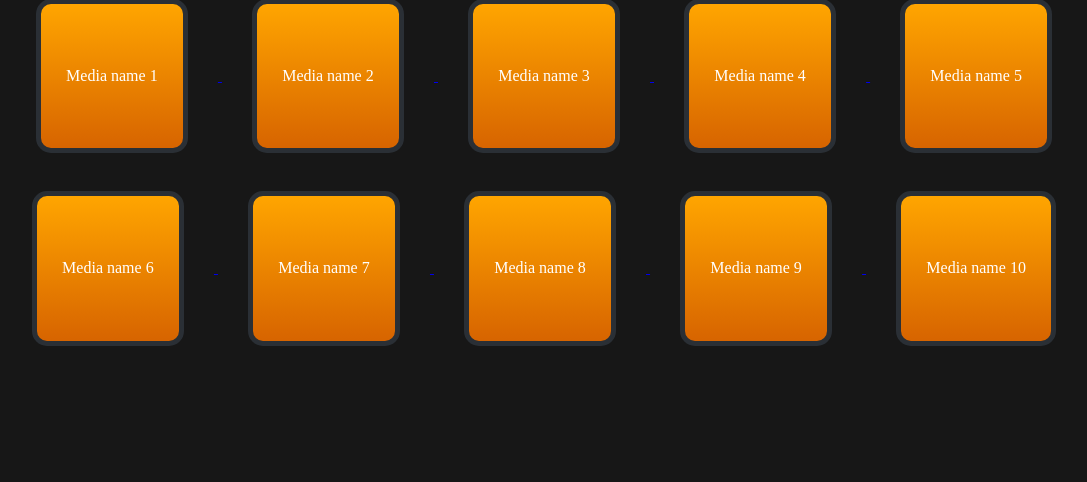
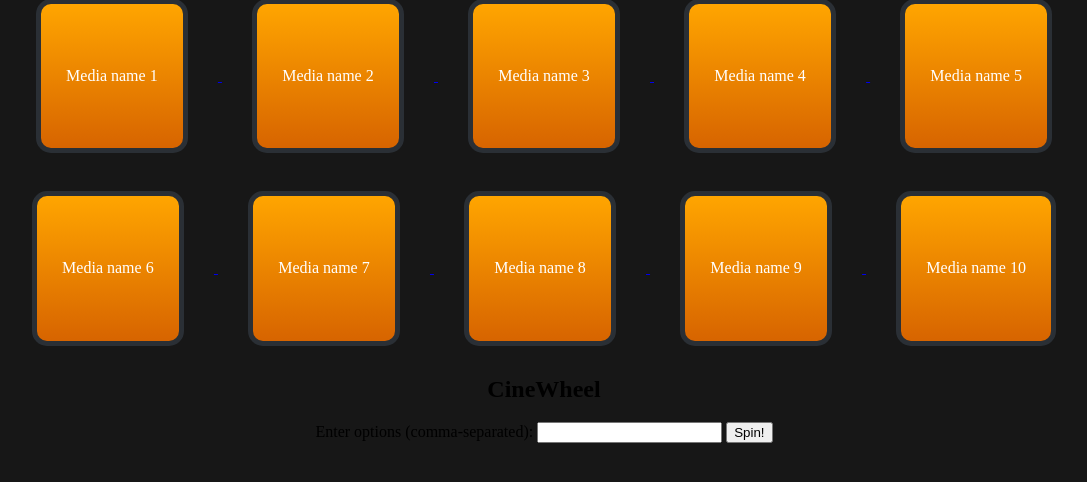
Before and after one commit to FlixPicks-Orange/FlixPicks-Front, a Flask app: page /userhome in a window 1280 px wide. Shown: the part 233-715 px from the top of the page, without its empty margins (96-1183 px from the left). Run offline with Flask 2, Linux system fonts and the light colour scheme; a user stored in the database is signed in.

Commit message:
CineWheel Prototype, CSS all moved to static/ folder and properly affect all html pages now.

```diff
--- a/app.py
+++ b/app.py
@@ -1,11 +1,11 @@
-from flask import Flask, render_template, url_for, redirect
+from flask import Flask, render_template, url_for, redirect, request
 from flask_sqlalchemy import SQLAlchemy
 from flask_login import UserMixin, login_user, LoginManager, login_required, logout_user
 from flask_wtf import FlaskForm
 from wtforms import StringField, PasswordField, SubmitField
 from wtforms.validators import InputRequired, Length, ValidationError
 from flask_bcrypt import Bcrypt
-import os
+import os, random
 
 app = Flask(__name__)
 
@@ -88,6 +88,23 @@ def register():
 def userhome():
     return render_template('userhome.html')
 
+@app.route('/spin', methods=['POST'])
+def spin():
+    options = request.form.get('options')
+    if not options:
+        return "Please enter at least one option."
+
+    options_list = options.split(',')
+    selected_option = random.choice(options_list)
+    return render_template('result.html', selected_option=selected_option)
+
+
+@app.route('/result', methods=['POSt'])
+def result():
+    options = request.form.getlist('option')
+    selected_option = random.choice(options)
+    return render_template('result.html', selected_option=selected_option)
+
 @app.route('/mediaInfo', methods=['GET' , 'POST'])
 @login_required
 def mediaInfo():
@@ -98,5 +115,8 @@ def mediaInfo():
 def logout():
     logout_user()
     return redirect(url_for('home'))
+
+
+
 if __name__ == '__main__':
     app.run(debug=True)
--- a/templates/stylesheet.css
+++ b/static/stylesheet.css
@@ -1,7 +1,6 @@
 body {
     text-align: center;
-    background-color: rgb(23, 23, 23);
-}
+    background-color: rgb(23, 23, 23);}
 
 h1 {
     color: white;
@@ -37,3 +36,45 @@ h1 {
     text-decoration: none;
     color: white;
 }
+
+.media-option {
+    display: inline-block;
+      color: white;
+      padding: 5% 2%;
+      border-radius: 15px;
+      border: 5px solid rgb(42, 47, 53);
+      background: rgb(215,100,0);
+      background: -moz-linear-gradient(0deg, rgba(215,100,0,1) 0%, rgba(255,165,0,1) 100%);
+      background: -webkit-linear-gradient(0deg, rgba(215,100,0,1) 0%, rgba(255,165,0,1) 100%);
+      background: linear-gradient(0deg, rgba(215,100,0,1) 0%, rgba(255,165,0,1) 100%);
+      filter: progid:DXImageTransform.Microsoft.gradient(startColorstr="#d76400",endColorstr="#ffa500",GradientType=1);
+    margin: 10px 30px;
+  }
+
+  .media-option a {
+      text-decoration: none;
+      color: white;
+  }
+
+  .media-option:hover {
+      background: linear-gradient(0deg, rgba(215,100,0,1) 100%, rgba(255,165,0,1) 0%);
+  }
+
+  .movie-image {
+    width: 300px; /* Set the desired width */
+    height: 400px; /* Set the desired height */
+    margin: 0 auto; /* Auto margin for centering */
+    border: 2px solid #000; /* Outline style */
+    box-sizing: border-box; /* Include border in width and height */
+}
+
+.streaming-platform-option {
+  display: inline-block;
+  padding: 10px;
+  border: 1px solid #000000;
+  margin: 5px;
+}
+
+.wheel {
+    text-align: center;
+}
--- a/templates/index.html
+++ b/templates/index.html
@@ -5,7 +5,7 @@
     <meta charset="UTF-8">
     <meta http-equiv="X-UA-Compatible" content="IE=edge">
     <meta name="viewport" content="width=device-width, initial-scale=1.0">
-    <link rel="stylesheet" type="text/css" href="./stylesheet.css">
+    <link rel="stylesheet" type="text/css" href="../static/stylesheet.css">
     <title>FlixPicks Landing Page</title>
 </head>
 
--- a/templates/login.html
+++ b/templates/login.html
@@ -3,12 +3,8 @@
 <head>
     <meta charset="UTF-8">
     <meta name="viewport" content="width=device-width, initial-scale=1.0">
+    <link rel="stylesheet" type="text/css" href="../static/stylesheet.css">
     <title>Login</title>
-    <style>
-        body {
-            text-align: center;
-        }
-    </style>
 </head>
 <body>
     <h1>
--- a/templates/register.html
+++ b/templates/register.html
@@ -3,12 +3,8 @@
 <head>
     <meta charset="UTF-8">
     <meta name="viewport" content="width=device-width, initial-scale=1.0">
+    <link rel="stylesheet" type="text/css" href="../static/stylesheet.css">
     <title>Register</title>
-    <style>
-        body {
-            text-align: center;
-        }
-    </style>
 </head>
 <body>
     <center>
--- a/templates/userhome.html
+++ b/templates/userhome.html
@@ -3,41 +3,14 @@
 <head>
     <meta charset="UTF-8">
     <meta name="viewport" content="width=device-width, initial-scale=1.0">
-    <link rel="stylesheet" type="text/css" href="./stylesheet.css">
-    <title>FlixPicks User Home</title>
-    <style>
-        .media-option {
-          display: inline-block;
-            color: white;
-            padding: 5% 2%;
-            border-radius: 15px;
-            border: 5px solid rgb(42, 47, 53);
-            background: rgb(215,100,0);
-            background: -moz-linear-gradient(0deg, rgba(215,100,0,1) 0%, rgba(255,165,0,1) 100%);
-            background: -webkit-linear-gradient(0deg, rgba(215,100,0,1) 0%, rgba(255,165,0,1) 100%);
-            background: linear-gradient(0deg, rgba(215,100,0,1) 0%, rgba(255,165,0,1) 100%);
-            filter: progid:DXImageTransform.Microsoft.gradient(startColorstr="#d76400",endColorstr="#ffa500",GradientType=1);
-          margin: 10px 30px;
-        }
-
-        .media-option a {
-            text-decoration: none;
-            color: white;
-        }
-
-        .media-option:hover {
-            background: linear-gradient(0deg, rgba(215,100,0,1) 100%, rgba(255,165,0,1) 0%);
-        }
-      </style>
+    <link rel="stylesheet" type="text/css" href="../static/stylesheet.css">
+        <title>FlixPicks User Home</title>
 </head>
 <body>
     <h1>Welcome to FlixPicks's Registered User Home Page</h1>
-
-    <span class="fakebutton">
-       <a href="{{url_for('logout')}}">Press here to logout</a>
-    </span>
-
-
+      <span class="fakebutton">
+         <a href="{{url_for('logout')}}">Press here to logout</a>
+      </span>
     <br /><br /><br />
 
     <a href="{{url_for('mediaInfo')}}">
@@ -73,5 +46,15 @@
     <a href="{{url_for('mediaInfo')}}">
         <div class="media-option">Media name 10</div>
     </a>
+    <h2>
+        CineWheel
+    </h2>
+    <div class="wheel">
+        <form action="/spin" method="post">
+            <label for="options">Enter options (comma-separated):</label>
+            <input type="text" name="options" id="options" required>
+            <button type="submit">Spin!</button>
+        </form>
+    </div>
 </body>
 </html>
```
Also changed, not shown: templates/mediaInfo.html (+1 -21 lines), templates/result.html (added, +16 -0 lines).
